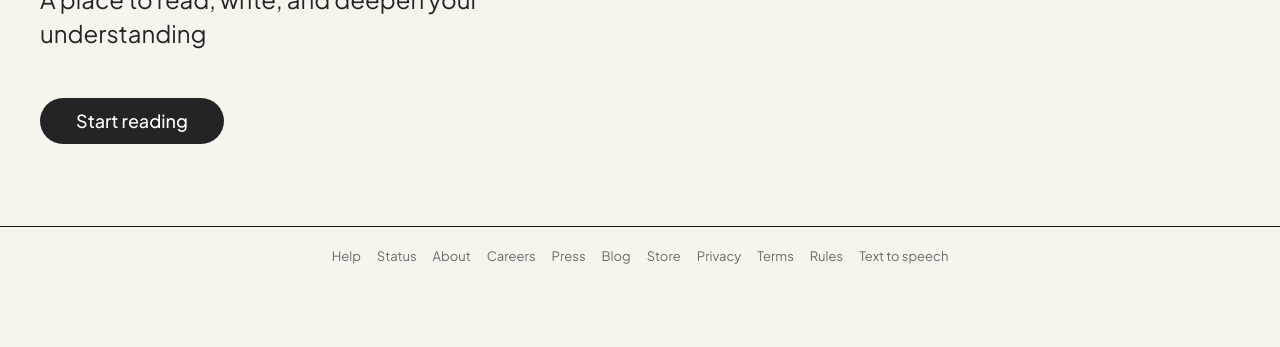
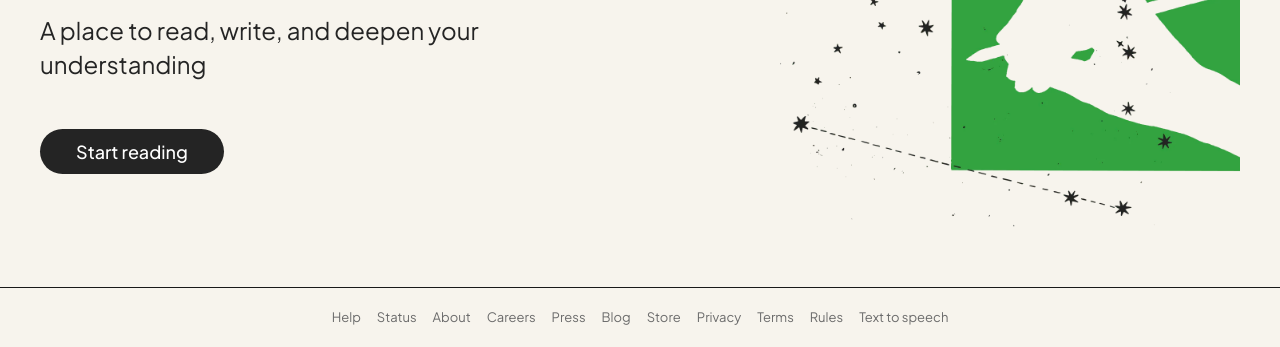
Before and after one commit to Godwinchikamso/BeTechiFied-Project-Assignment, a plain HTML site: page index.html in a window 1280 px wide. Shown: the part 515-862 px from the top of the page. Before the commit the page ends 800 px from the top, so only its background shows below. Drawn offline with Linux system fonts and the light colour scheme.

Commit message:
Update index.html

```diff
--- a/index.html
+++ b/index.html
@@ -258,6 +258,10 @@ body {
         <a href="#" class="btn btn-hero">Start reading</a>
       </div>
 
+      <!-- Right Graphic/Illustration Container -->
+      <div class="hero-image desktop-only">
+        <img src="flower.png" alt="Medium Illustration" class="hero-illustration">
+      </div>
 
     </div>
   </main>
```
